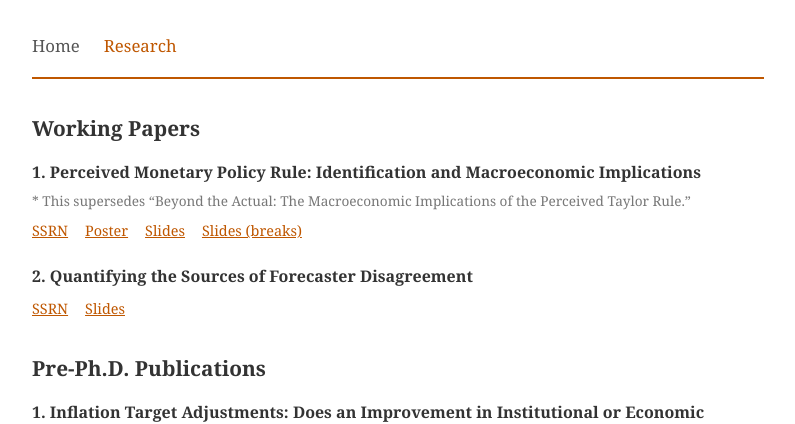
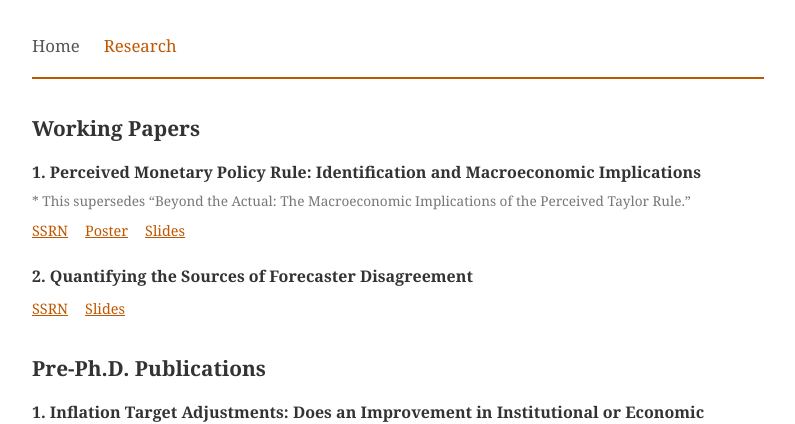
Before and after one commit to husang-kim/husang-kim.github.io, a Jekyll site: the page built from research.md, in a window 1280 px wide. Shown: the top 424 px of the page, without its empty margins (242-1037 px from the left). Built offline with Jekyll 4.4.1, drawn with Linux system fonts in a browser that asks for light colours.

Commit message:
Update research.md

```diff
--- a/research.md
+++ b/research.md
@@ -14,7 +14,6 @@ permalink: /research
 <a href="https://papers.ssrn.com/sol3/papers.cfm?abstract_id=6171027" target="_blank">SSRN</a>
 <a href="https://www.dropbox.com/scl/fi/6f192zh1cmmioju5s3do7/HSK_PerceivedRule_Poster.pdf?rlkey=y6dcv28qudvp09nebag81hv32&st=wf9rzgmr&dl=0" target="_blank">Poster</a>
 <a href="https://www.dropbox.com/scl/fi/4mo7ppvgr1f6xy0lrl9wh/HSK_PerceivedRule_Slides_short_Nobreaks.pdf?rlkey=7lprfy6c44ok5d1jwvnezug4g&dl=0" target="_blank">Slides</a>
-<a href="https://www.dropbox.com/scl/fi/i9wapa27g1ygemnrgx705/HSK_PerceivedRule_Slides_short_breaks.pdf?rlkey=5xlja55lkdxyfjobxhdp7dpg9&st=vc6numcp&dl=0" target="_blank">Slides (breaks)</a>
 </div>
 </div>
 
```
